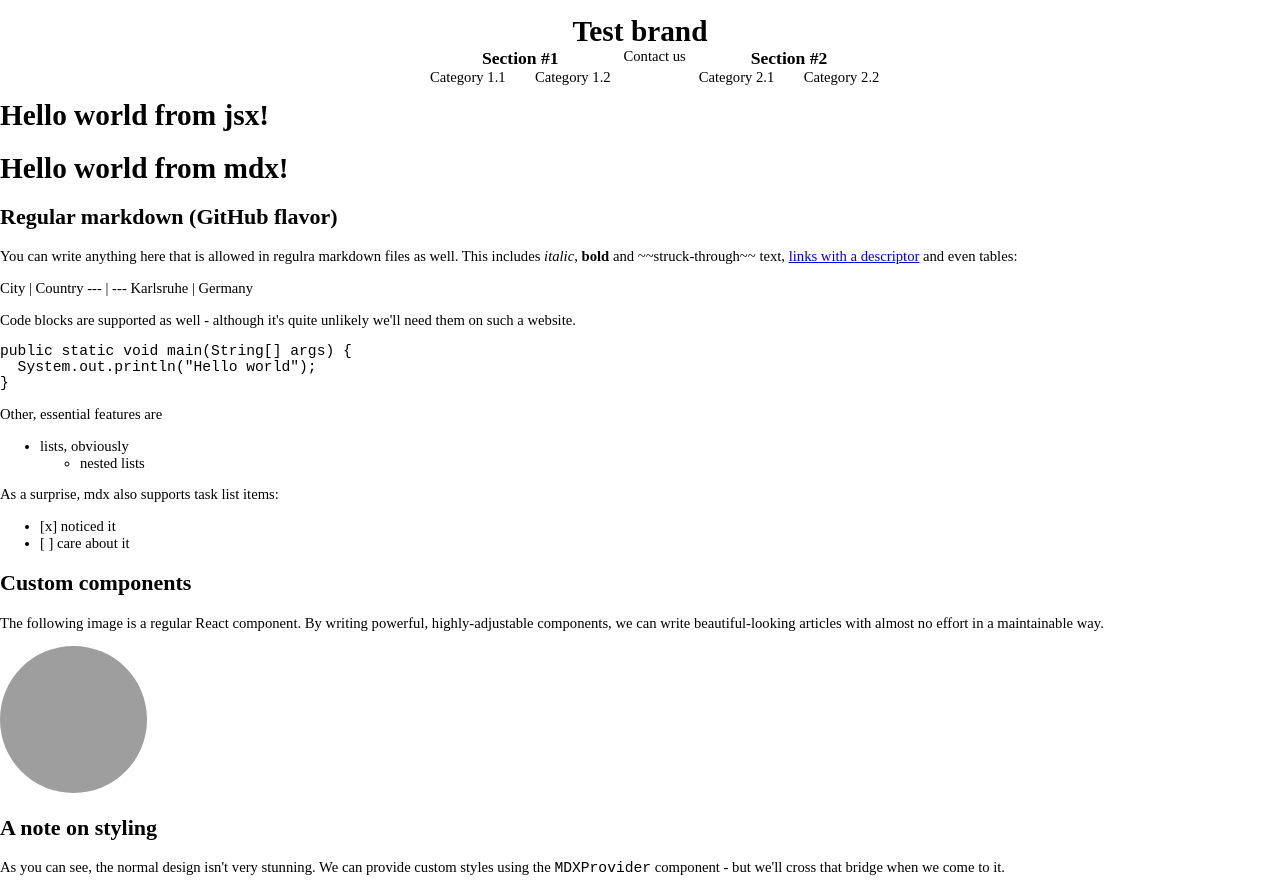
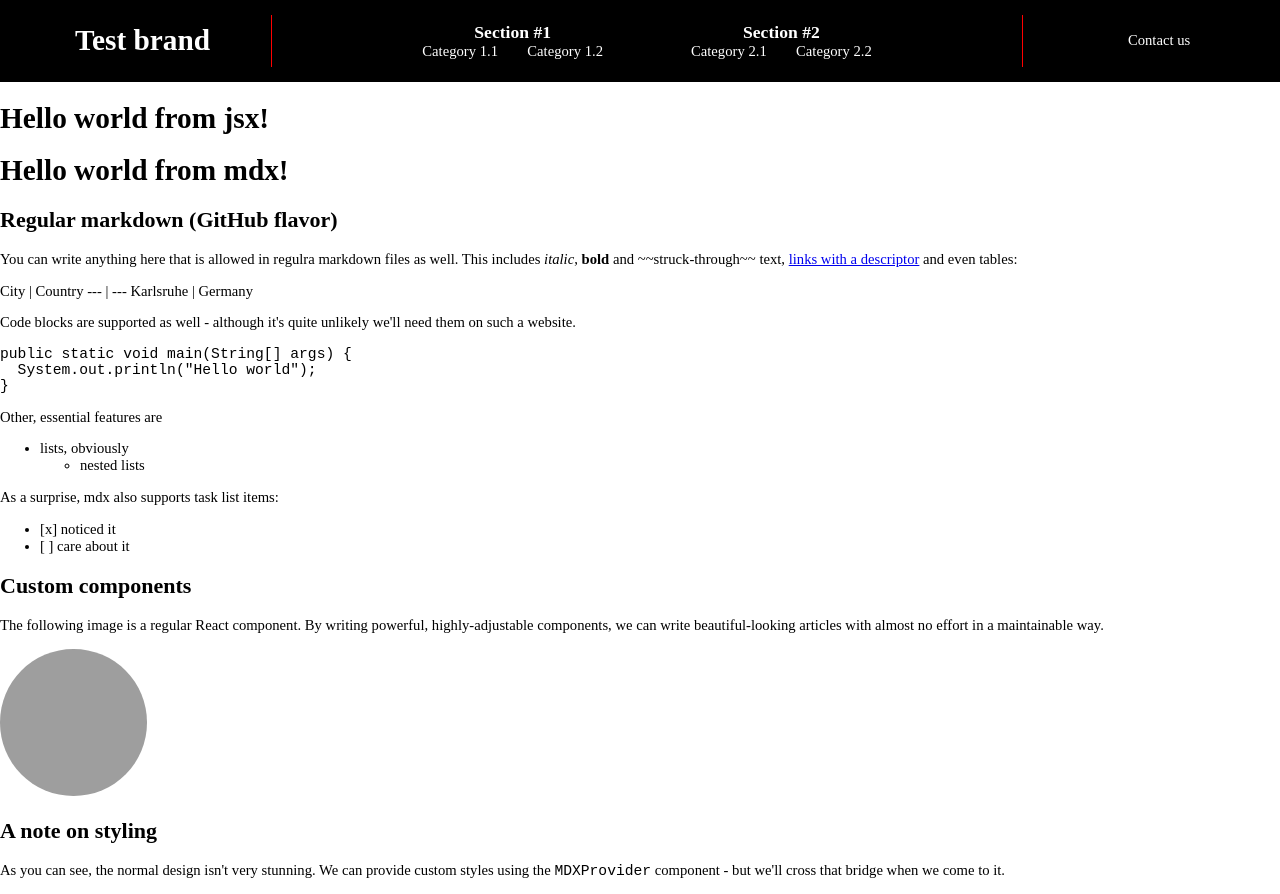
Before and after one commit to Quaffel/dhbw-ka-website, a React app in the folder frontend/: page / in a window 1280 px wide. Shown: the top 894 px of the page. Built offline with nearby package versions, Linux system fonts and the light colour scheme; grey boxes are pictures that could not be loaded; the HTML template or start-up script is replaced by a standard one.

Commit message:
Stabilize navbar

```diff
--- a/frontend/src/components/navbar/navbar.module.scss
+++ b/frontend/src/components/navbar/navbar.module.scss
@@ -5,52 +5,93 @@ $section-item-margin: 0.5rem;
 $section-margin: 1rem;
 
 nav {
-  width: 100%;
-
   display: block;
   align-items: center;
 
-  position: relative;
+  overflow: visible;
 
-  padding: 1rem 0;
+  position: sticky;
+  top: 0;
+  width: 100%;
 
   text-align: center;
+
+  color: globals.$color-font-secondary;
+  background-color: globals.$color-secondary;
+
+  button {
+    position: absolute;
+    top: 0;
+    bottom: 0;
+    right: 1.5rem;
+
+    width: 1.5rem;
+    height: 1.5rem;
+
+    margin: auto 0;
+
+    z-index: 4;
+
+    border: white 2px;
+    color: white;
+    background-color: unset;
+    background-image: url('../../static/img/hamburger-icon.svg');
+    filter: invert(1);
+    background-position: center;
+    background-size: contain;
+  }
 
   .ruler {
     height: 0.1rem;
     width: 80%;
 
+    margin: 0 auto;
+
+    background-color: globals.$color-primary;
+  }
+
+  .brand {
+    display: block;
+    position: sticky;
+    z-index: 3;
+
+    box-sizing: border-box;
+
+    top: 0;
+
+    font-size: 2rem;
+    font-weight: bold;
+
+    padding: calc(#{$section-group-margin}) 0;
+
     background-color: globals.$color-secondary;
   }
 
-  .brand {
-    font-size: 2rem;
-    font-weight: bold;
+  .expansion-card {
+    display: block;
+    position: absolute;
 
-    position: relative;
+    width: 100%;
     z-index: 2;
 
-    margin: $section-group-margin 0;
+    transition: all 1s;
+
+    background-color: globals.$color-secondary;
+
+    &.collapsed {
+      transform: translateY(-100%);
+    }
   }
-
 
   .section-group {
     @mixin group() {
-      margin: $section-group-margin;
-      width: 100%;
+      padding: calc(#{$section-group-margin} / 2) 0;
 
       z-index: 1;
     }
 
     &-primary {
       @include group();
-
-      display: block;
-      position: absolute;
-      transition: all 1s;
-      &.collapsed {
-        transform: translateY(-100%);
-      }
     }
 
     &-secondary {
@@ -63,6 +104,7 @@ nav {
 
     h1 {
       margin: 0;
+
       font-size: 1.2rem;
       font-weight: bold;
     }
@@ -81,9 +123,9 @@ nav {
 
 @media screen and (min-width: 800px) {
   nav {
-    align-items: center;
-    align-content: center;
-    flex-direction: row;
+    button {
+      display: none;
+    }
 
     .ruler {
       width: 0.1rem;
@@ -92,9 +134,25 @@ nav {
       align-self: normal;
     }
 
+    .expansion-card {
+      display: flex;
+      flex-direction: row;
+      align-content: center;
+
+      width: unset;
+      position: relative;
+
+      padding-bottom: 1rem;
+
+      &.collapsed {
+        transform: translateY(0);
+      }
+    }
+
     .section-group {
       display: flex;
       flex-direction: row;
+      align-items: center;
 
       justify-content: center;
 
@@ -123,3 +181,24 @@ nav {
     }
   }
 }
+
+@media screen and (min-width: 1200px) {
+  nav {
+    display: flex;
+    flex-direction: row;
+    align-items: center;
+    align-content: center;
+
+    padding: $section-group-margin;
+
+    .brand {
+      padding: 0;
+      flex-grow: 1;
+    }
+
+    .expansion-card {
+      padding-bottom: 0;
+      flex-grow: 3;
+    }
+  }
+}
--- a/frontend/src/components/navbar/navbar.tsx
+++ b/frontend/src/components/navbar/navbar.tsx
@@ -35,7 +35,8 @@ export default function Navbar(
   }
 
   return <nav>
-    <div className={buildClassNames(navbarStyles, ["section-group", "brand"], [["collapsed"]], [collapsed])} onClick={toogleCollapsed}>
+    <button onClick={toogleCollapsed} />
+    <div className={buildClassNames(navbarStyles, ["section-group", "brand"], [["collapsed"]], [collapsed])}>
       {brandElement}
     </div>
     <div className={navbarStyles["ruler"]} />
--- a/frontend/src/components/style/globals.scss
+++ b/frontend/src/components/style/globals.scss
@@ -1,10 +1,12 @@
-$color-primary: darkred;
-$color-secondary: red;
+$color-primary: red;
+$color-secondary: black;
 $color-font-primary: black;
-$color-font-secondary: darkgray;
+$color-font-secondary: white;
 
-html, body, .app {
+html, body, #app {
   font-size: 11pt;
   margin: 0;
   padding: 0;
+
+  overflow: visible;
 }
--- a/frontend/webpack.common.js
+++ b/frontend/webpack.common.js
@@ -39,6 +39,13 @@ module.exports = function(options) {
             },
             'sass-loader'
           ]
+        },
+        {
+          test: /\.svg/,
+          type: 'asset/resource',
+          generator: {
+            filename: 'img/[hash][ext]'
+          }
         }
       ]
     },
```
